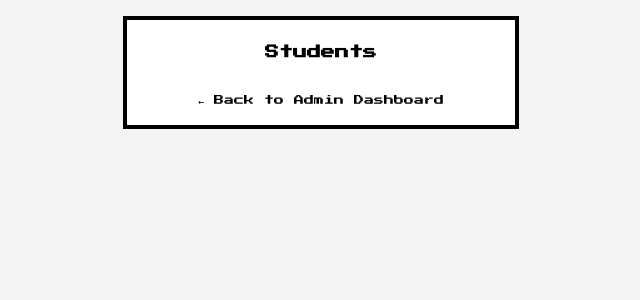
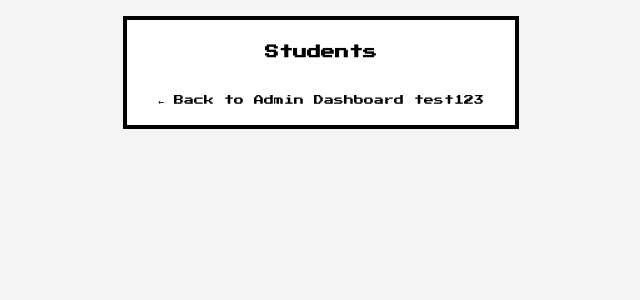
Before and after one commit to MomchilS/drum-dungeon-devops, a FastAPI app: page /admin/students in a window 1280 px wide. Shown: the top 300 px of the page, without its empty margins (319-959 px from the left). Run offline with FastAPI, Linux system fonts and the light colour scheme; the visitor is signed in with stand-in values (Sample User, id 1); some libraries are stand-ins or nearby versions.

Commit message:
Test deployment

```diff
--- a/app/templates/admin/students_list.html
+++ b/app/templates/admin/students_list.html
@@ -88,7 +88,7 @@
     </div>
 
     <div class="nav">
-      <a href="/admin/dashboard">← Back to Admin Dashboard</a>
+      <a href="/admin/dashboard">← Back to Admin Dashboard test123</a>
     </div>
 
   </div>
```
